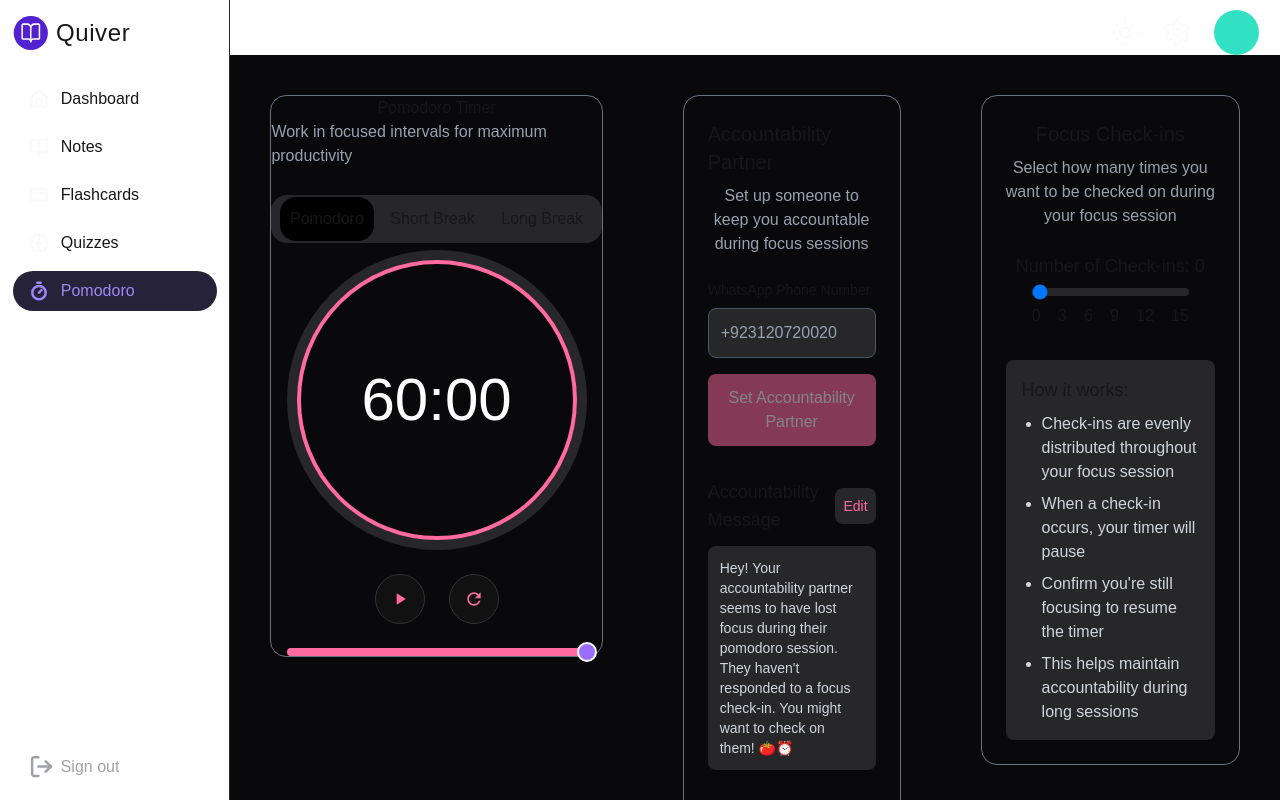
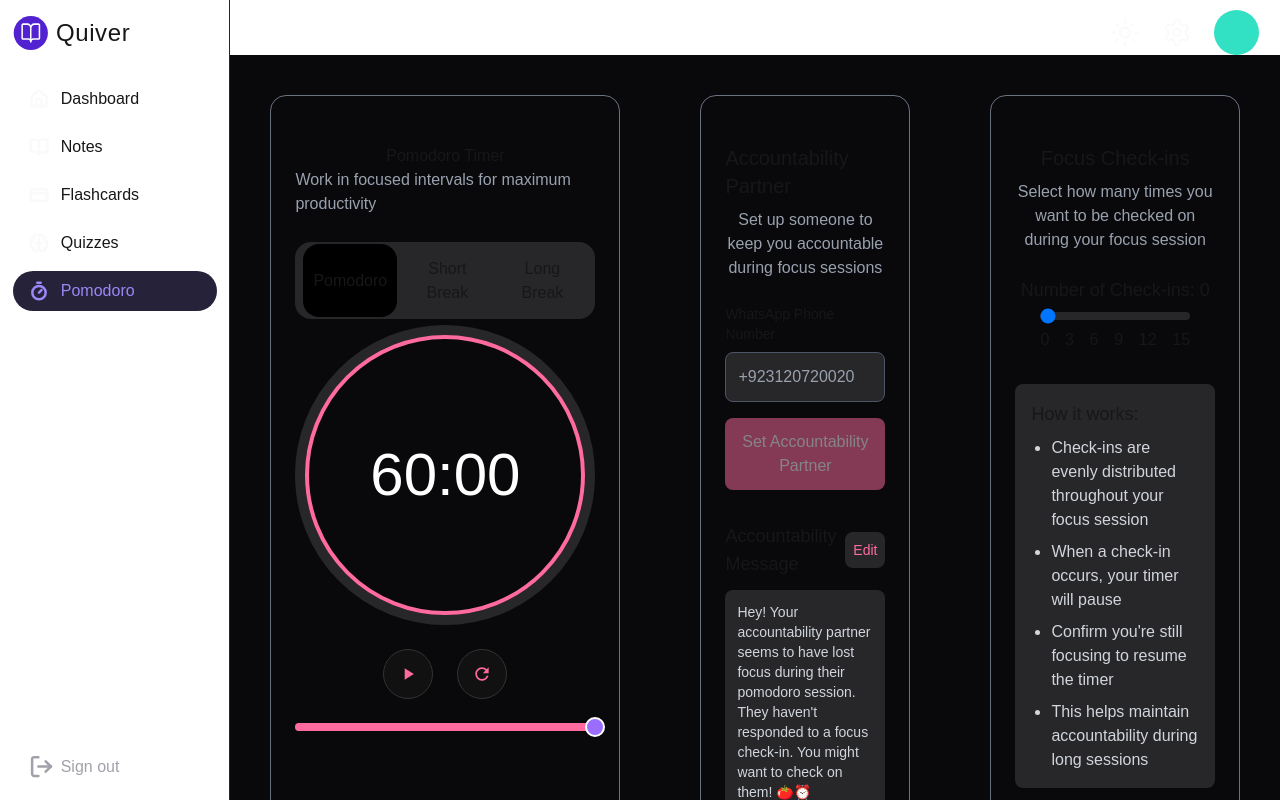
Before and after one commit to Junaid7200/Quiver, a Next.js app: page /pomodoro in a window 1280 px wide. Shown: the top 800 px of the page. Built offline with nearby package versions, Linux system fonts and the light colour scheme; no server answers.

Commit message:
some misc changes to pomodoro page

```diff
--- a/src/app/(features)/pomodoro/page.js
+++ b/src/app/(features)/pomodoro/page.js
@@ -347,7 +347,7 @@ const validatePhoneNumber = (phone) => {
 
     return (
         <div className="flex h-100vh bg-[#09090B]">
-            <div className="m-10 pomodoro-timer w-[40%] h-[70%] bg-[#09090B] border border-gray-500 rounded-2xl flex items-center flex-col">
+            <div className="m-10 pomodoro-timer w-[40%]  bg-[#09090B] border border-gray-500 rounded-2xl flex items-center flex-col px-6 py-12">
                 <h2 className="">Pomodoro Timer</h2>
                 <p className="text-gray-400 mb-[20px]">Work in focused intervals for maximum productivity</p>
                 {isRunning && (
@@ -442,7 +442,7 @@ const validatePhoneNumber = (phone) => {
 
 
             {/* Accountability Partner Setup */}
-            <div className="accountability-setup m-10 w-[25%] h-[70%] bg-[#09090B] border border-gray-500 rounded-2xl flex flex-col items-center p-6">
+            <div className="accountability-setup m-10 w-[25%] bg-[#09090B] border border-gray-500 rounded-2xl flex flex-col items-center px-6 py-12">
                 <h2 className="text-xl mb-2">Accountability Partner</h2>
                 <p className="text-gray-400 mb-6 text-center">Set up someone to keep you accountable during focus sessions</p>
 
@@ -471,7 +471,7 @@ const validatePhoneNumber = (phone) => {
                             }}
                             placeholder="+923120720020"
                             className="w-full p-3 bg-[#27272A] border border-gray-600 rounded-lg text-white placeholder-gray-400 focus:border-[#FF6B9E] focus:outline-none"
-                            maxlength="13"
+                            maxLength="13"
                         />
                             {/* Validation message */}
                             {accountabilityPhone && !validatePhoneNumber(accountabilityPhone) && (
@@ -536,7 +536,7 @@ const validatePhoneNumber = (phone) => {
 
 
             {/* Check-in settings */}
-            <div className="check-in-settings m-10 w-[30%] h-[70%] bg-[#09090B] border border-gray-500 rounded-2xl flex flex-col items-center p-6">
+            <div className="check-in-settings m-10 w-[30%] min-h-[70%] bg-[#09090B] border border-gray-500 rounded-2xl flex flex-col items-center px-6 py-12">
                 <h2 className="text-xl mb-2">Focus Check-ins</h2>
                 <p className="text-gray-400 mb-6 text-center">Select how many times you want to be checked on during your focus session</p>
 
```
